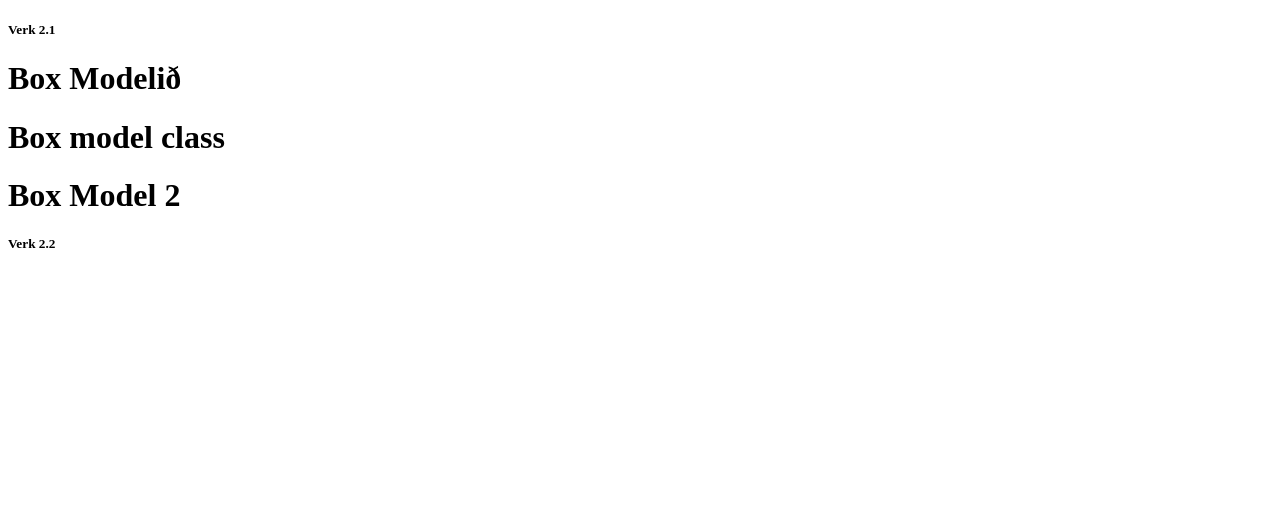
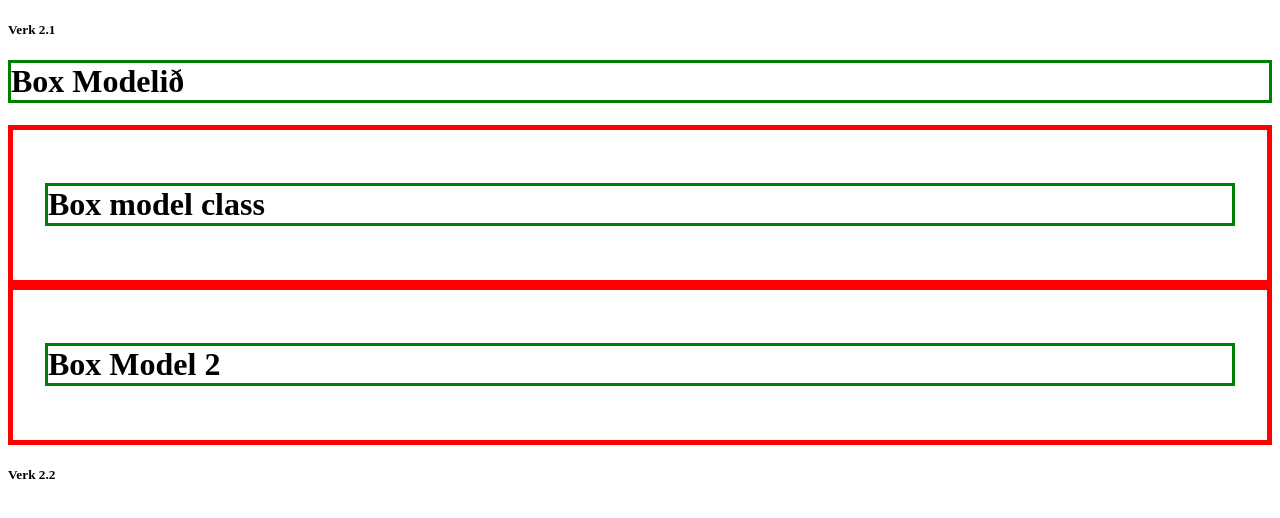
Before and after one commit to arnarbragi/arnarbragi.github.io, a plain HTML site: page Verkefni-2/index.html in a window 1280 px wide. Drawn offline with Linux system fonts and the light colour scheme.

Commit message:
Add files via upload

```diff
--- a/Verkefni-2/index.html
+++ b/Verkefni-2/index.html
@@ -10,9 +10,12 @@
 <body>
     <h5>Verk 2.1</h5>
     <h1>Box Modelið</h1>
-    <h1>Box model class</h1>
+    <div class="box">
+        <h1>Box model class</h1>
+    </div>
+        <div class="box">
     <h1>Box Model 2</h1>
+    </div>
     <h5>Verk 2.2</h5>
-
 </body>
 </html>
--- a/Verkefni-2/stilsidav2.css
+++ b/Verkefni-2/stilsidav2.css
@@ -1,3 +1,7 @@
 h1 {
-    display: block;
+    border: 3px solid green;
 }
+.box {
+    border: 5px solid red;
+    padding: 2em;
+}
```
